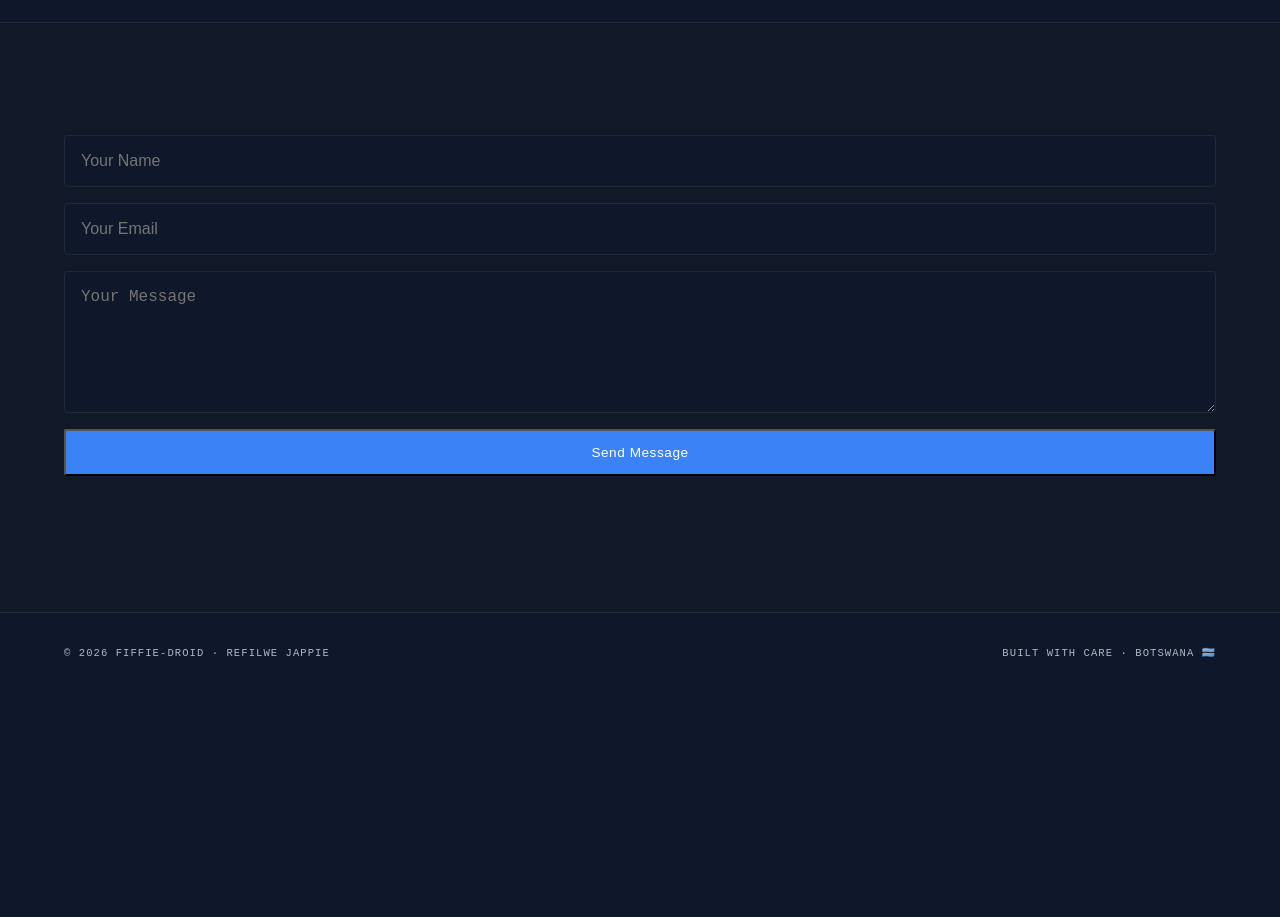
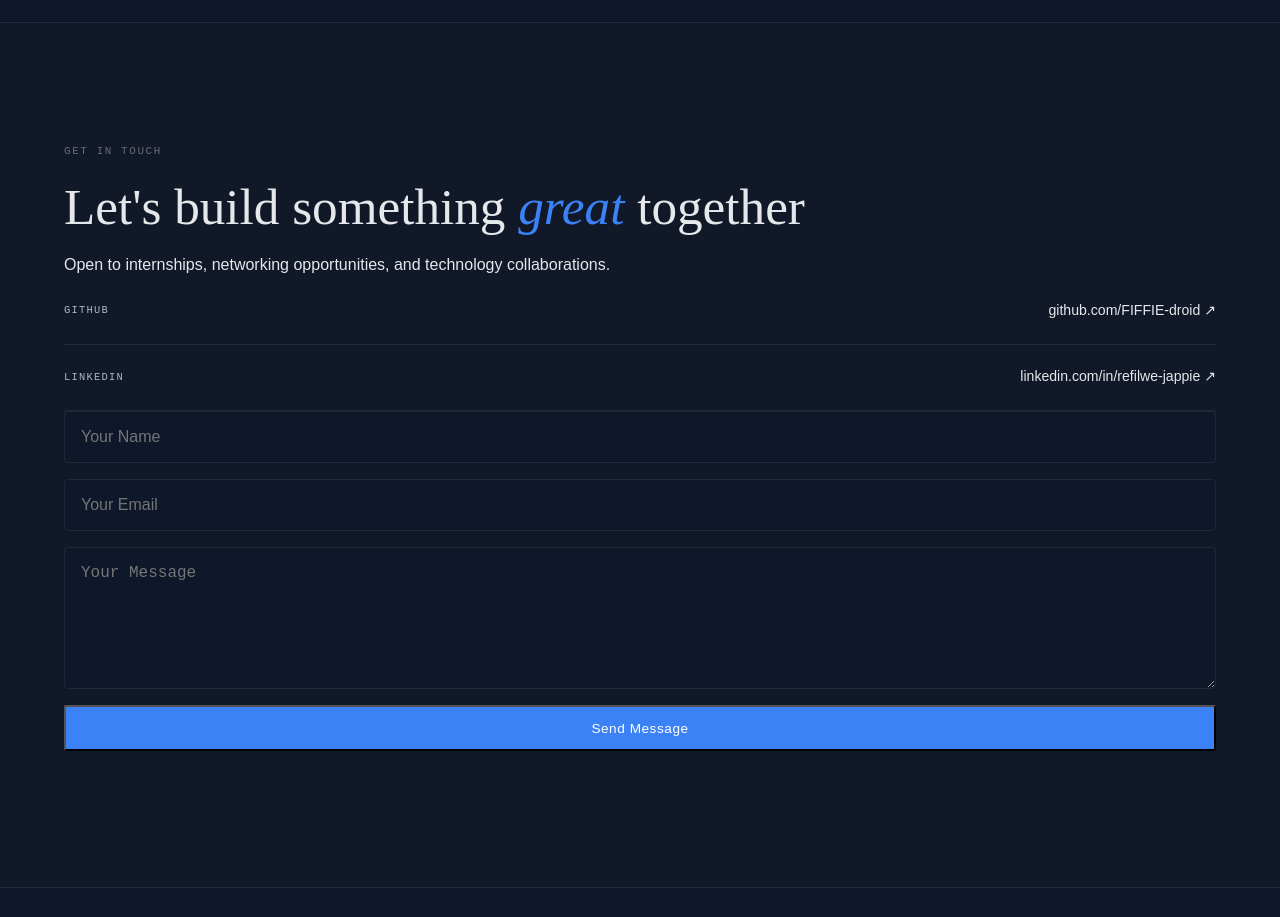
Before and after one commit to FIFFIE-droid/Fiffie-droid-portfolio, a website: page index.html in a window 1280 px wide. Shown: the part 6880-7797 px from the top of the page. Before the commit the page ends 7575 px from the top, so only its background shows below. Drawn offline with Linux system fonts and the light colour scheme.

Commit message:
Update index.html

```diff
--- a/index.html
+++ b/index.html
@@ -287,10 +287,26 @@
 
 <section id="contact" class="contact-section">
   <div class="contact-links">
+    <div>
+      <span class="section-label light">Get in touch</span>
+      <h2>Let's build something <em>great</em> together</h2>
+      <p>Open to internships, networking opportunities, and technology collaborations.</p>
+    </div>
+      <a href="https://github.com/FIFFIE-droid" target="_blank" rel="noopener" class="contact-link">
+        <span class="contact-link-label">GitHub</span>
+        <span class="contact-link-value">github.com/FIFFIE-droid ↗</span>
+      </a>
+      <a href="https://linkedin.com/in/refilwe-jappie" target="_blank" rel="noopener" class="contact-link">
+        <span class="contact-link-label">LinkedIn</span>
+        <span class="contact-link-value">linkedin.com/in/refilwe-jappie ↗</span>
+      </a>
+
   <form id="contactForm" class="contact-form">
     <input
       type="text"
       id="name"
+       name="name"
+       autocomplete="name"
       placeholder="Your Name"
       required
     >
@@ -298,12 +314,16 @@
     <input
       type="email"
       id="email"
+      name="email"
+      autocomplete="email"
       placeholder="Your Email"
       required
     >
 
     <textarea
       id="message"
+      name="message"
+       autocomplete="off"
       placeholder="Your Message"
       rows="6"
       required
```
